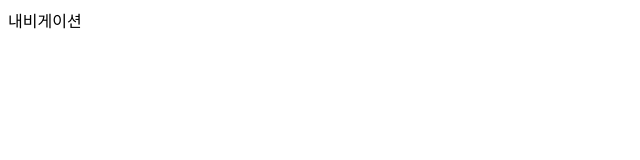
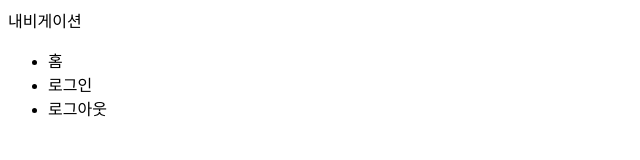
Before and after one commit to K-srand/MiniHomepage, a plain HTML site: page navigation.html in a window 1280 px wide. Shown: the whole page, without its empty margins (0-640 px from the left). Drawn offline with Linux system fonts and the light colour scheme.

Commit message:
내비게이션에 로그인, 로그아웃 추가

```diff
--- a/navigation.html
+++ b/navigation.html
@@ -7,5 +7,10 @@
 </head>
 <body>
     내비게이션
+    <ul>
+        <li>홈</li>
+        <li>로그인</li>
+        <li>로그아웃</li>
+    </ul>
 </body>
 </html>
```
